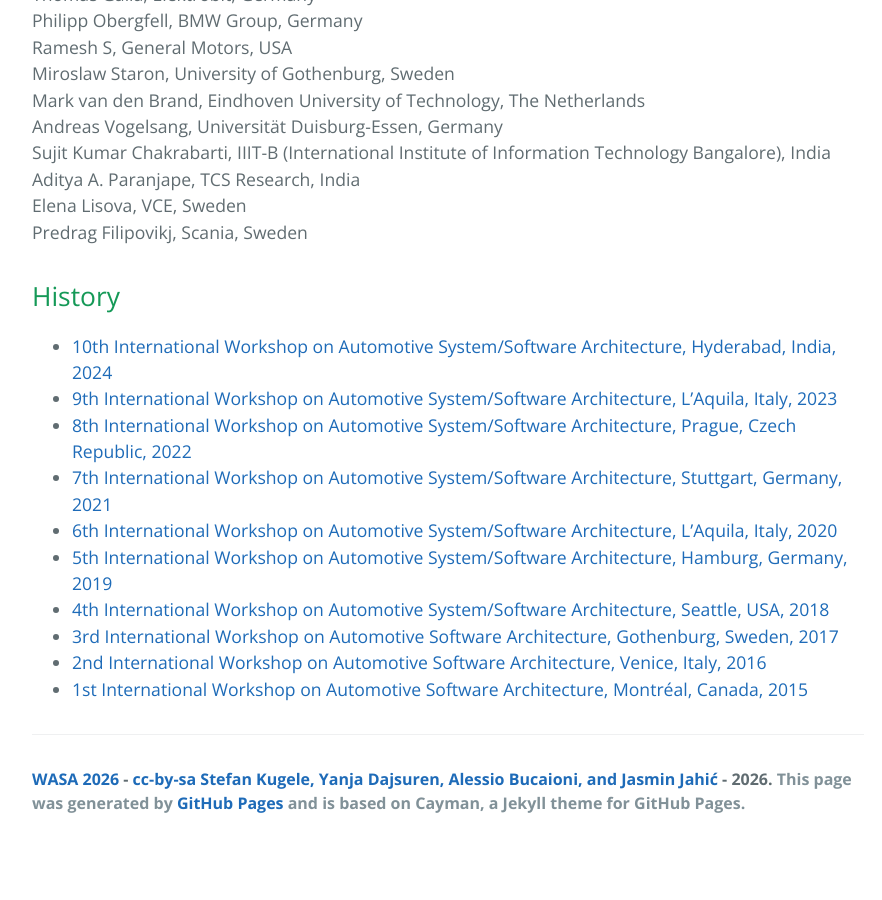
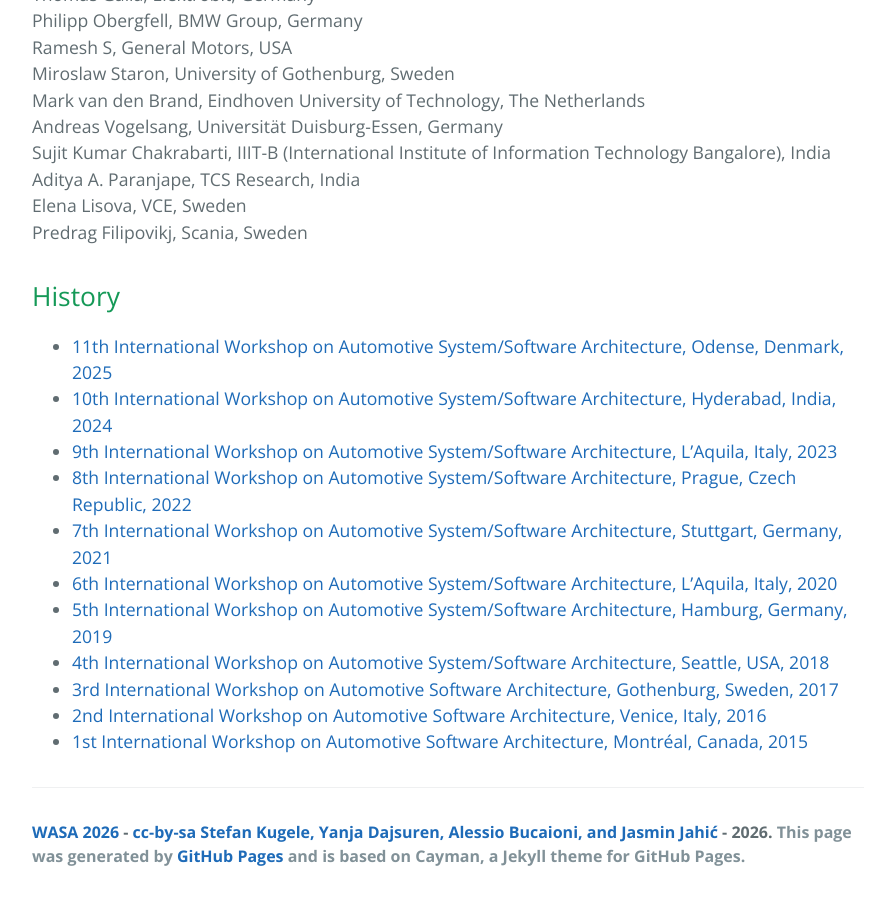
Before and after one commit to WASA-Workshop/2026, a Jekyll site: the page built from index.md, in a window 1280 px wide and 900 px high, scrolled down 2948 px. Shown: the whole window, without its empty margins (192-1074 px from the left). Built offline with Jekyll 4.4.1, drawn with Linux system fonts in a browser that asks for light colours; our own code applies the rules of GitHub Pages for plain Markdown files; before the commit the page ends 3795 px from its top, so only the background shows below that.

Commit message:
Update index.md

```diff
--- a/index.md
+++ b/index.md
@@ -79,7 +79,7 @@ Elena Lisova, VCE, Sweden\
 Predrag Filipovikj, Scania, Sweden
 
 ## History
-
+- [11th International Workshop on Automotive System/Software Architecture, Odense, Denmark, 2025](https://wasa-workshop.github.io/2025/)
 - [10th International Workshop on Automotive System/Software Architecture, Hyderabad, India, 2024](https://wasa-workshop.github.io/2024/)
 - [9th International Workshop on Automotive System/Software Architecture, L’Aquila, Italy, 2023](https://wasa-workshop.github.io/2023/)
 - [8th International Workshop on Automotive System/Software Architecture, Prague, Czech Republic, 2022](https://www.win.tue.nl/wasa2022/)
```
